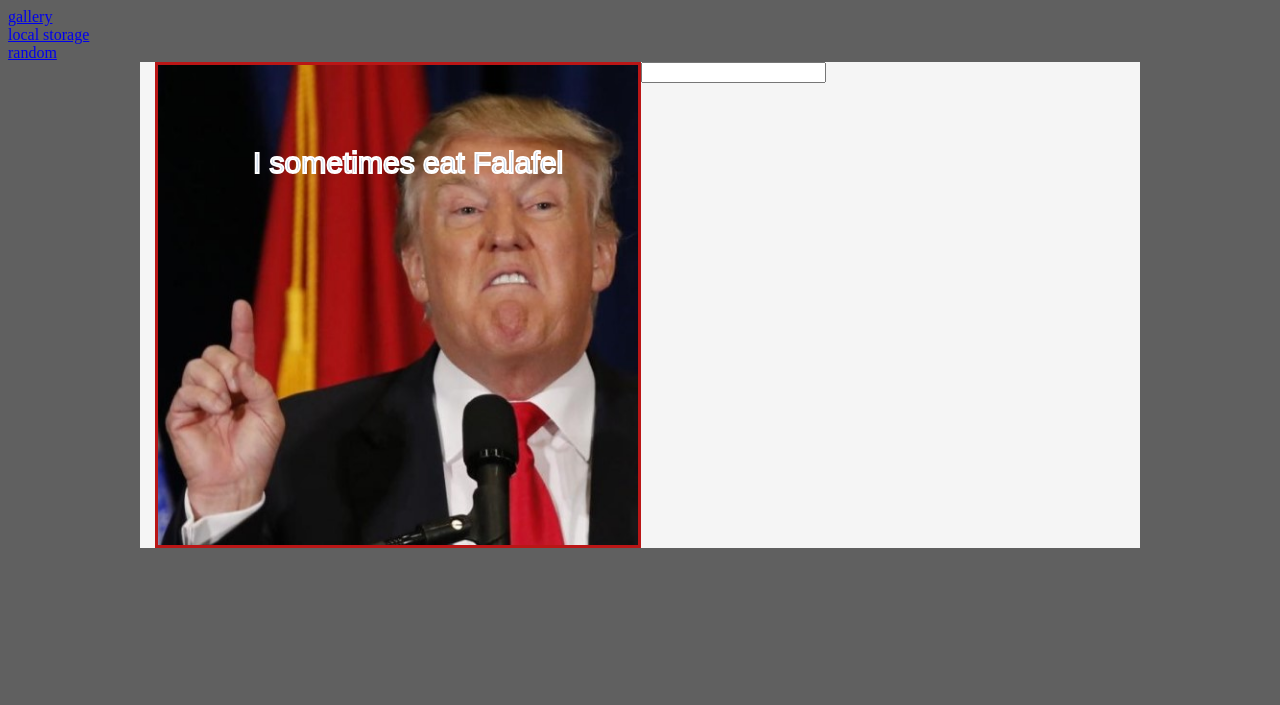
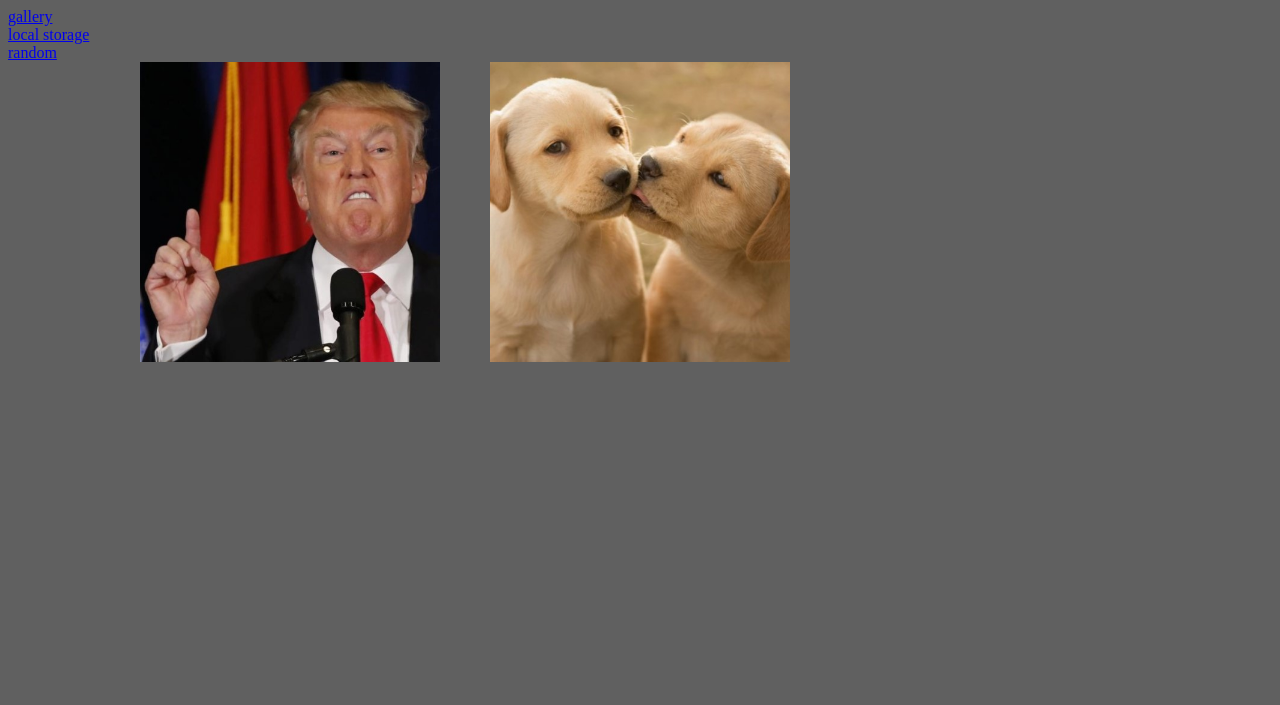
Before and after one commit to PescadoMuerto1/meme-gen, a plain HTML site: page index.html in a window 1280 px wide. Drawn offline with Linux system fonts and the light colour scheme.

Commit message:
Add gallery

```diff
--- /dev/null
+++ b/css/components/main-gallery.css
@@ -0,0 +1,11 @@
+.main-gallery {
+  display: flex;
+  height: 80vh;
+  width: 80vw;
+  gap: 50px;
+}
+
+img {
+    height: 300px;
+    width: 300px;
+}
--- a/css/components/main-container.css
+++ b/css/components/main-meme.css
@@ -1,3 +1,4 @@
-.main-container {
+.main-meme {
     background-color: whitesmoke;
+    display: none;
 }
--- a/css/style.css
+++ b/css/style.css
@@ -9,7 +9,8 @@
 /* COMPONENTS */
 @import url("components/canvas.css");
 @import url("components/main-header.css");
-@import url("components/main-container.css");
+@import url("components/main-meme.css");
+@import url("components/main-gallery.css");
 @import url("components/footer.css");
 
 /* MEDIA QUERIES */
--- a/index.html
+++ b/index.html
@@ -17,7 +17,7 @@
             </ul>
         </nav>
     </header>
-    <main class="main-container content-layout">
+    <main class="main-meme content-layout">
         <div class="canvas-container">
             <canvas class="main-canvas" id="my-canvas" height="400px" width="400px"></canvas>
         </div>
@@ -25,6 +25,8 @@
             <input type="text" onkeyup="onChangeTxt(value)">
         </section>
     </main>
+
+    <main class="main-gallery"></main>
     <footer></footer>
 
     <script src="js/services/util-service.js"></script>
--- a/js/controllers/gallery-conroller.js
+++ b/js/controllers/gallery-conroller.js
@@ -0,0 +1,11 @@
+'use strict'
+
+renderGallery()
+
+function renderGallery() {
+    const elGallery = document.querySelector('.main-gallery')
+    const imgs = getImgs()
+
+    const strHTMLs = imgs.map(img => `<img src="${img.url}" alt="">`)
+    elGallery.innerHTML = strHTMLs.join('')
+}
--- a/js/services/meme.service.js
+++ b/js/services/meme.service.js
@@ -1,11 +1,12 @@
-var gImgs = [{ id: 1, url: 'img/1.jpg', keywords: ['funny', 'cat'] }]
+var gImgs = [
+    { id: 1, url: 'img/1.jpg', keywords: ['funny', 'cat'] },
+    { id: 2, url: 'img/2.jpg', keywords: ['funny', 'cat'] }]
 var gMeme = {
     selectedImgId: 1,
     selectedLineIdx: 0,
     lines: [
         {
-            txt: 'I sometimes eat Falafel'
-            ,
+            txt: 'I sometimes eat Falafel',
             size: 20,
             color: 'red'
         }
@@ -25,3 +26,11 @@ function getMeme() {
 function setLineTxt(txt, lineIdx) {
     gMeme.lines[lineIdx].txt = txt
 }
+
+function setImg() {
+
+}
+
+function getImgs() {
+    return gImgs
+}
```
Also changed, not shown: img/2.jpg (added), img/3.jpg (added), img/4.jpg (added), img/5.jpg (added), 3 other files.
